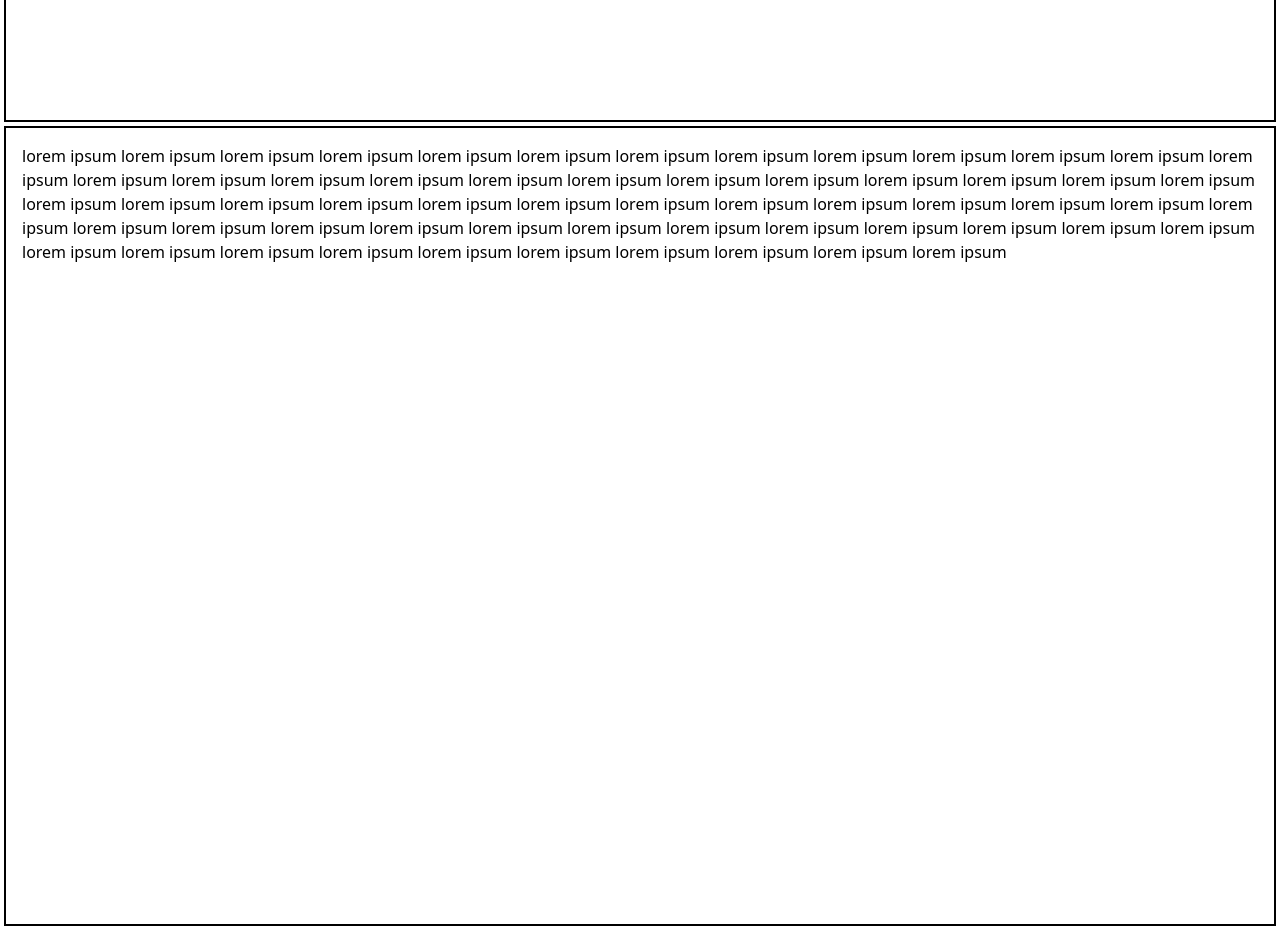
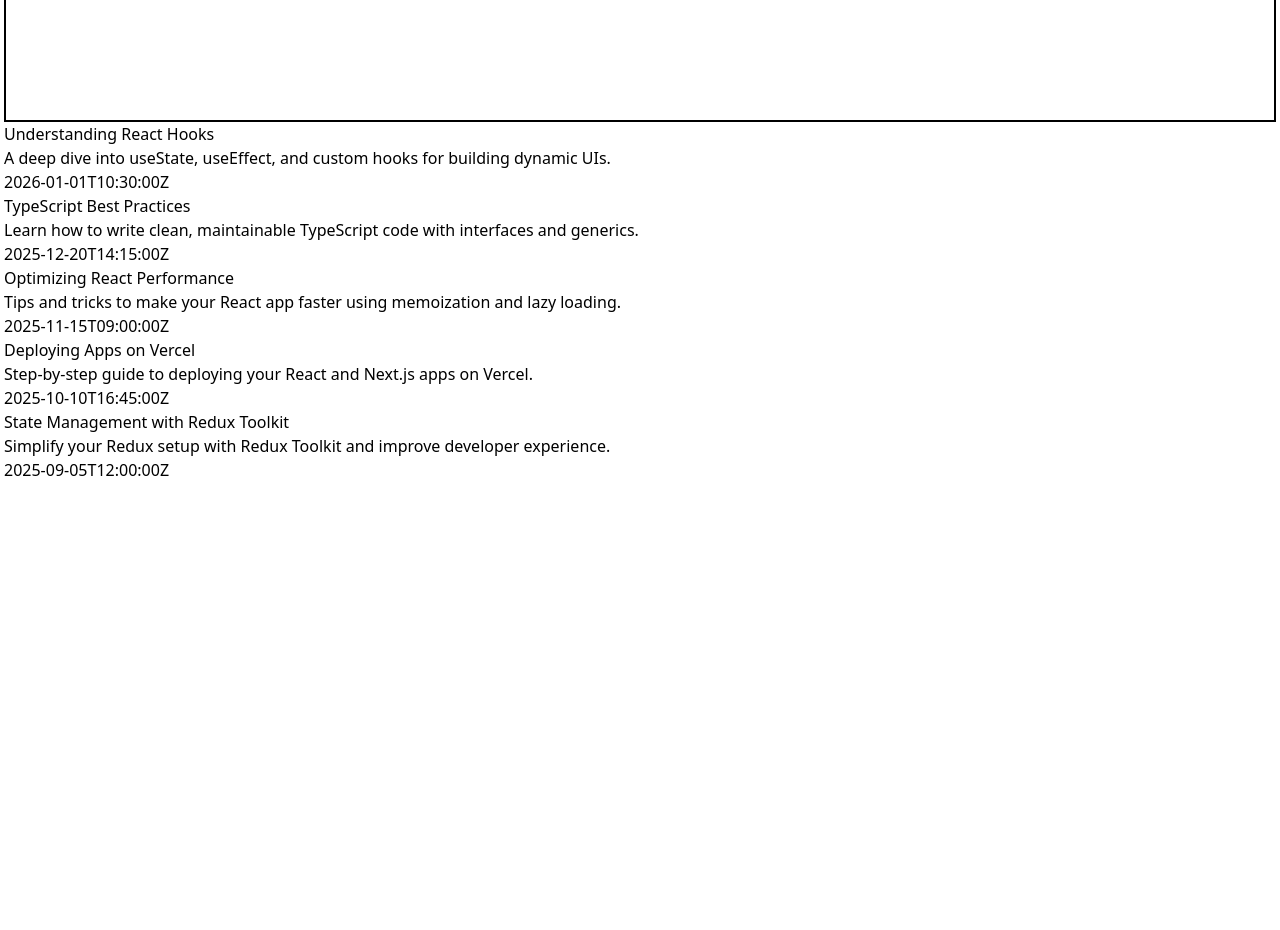
Before and after one commit to Arpit-paliwal555/BlogsWithImages, a React (Vite) app: page / in a window 1280 px wide. Shown: the part 760-1690 px from the top of the page. After the commit the page ends 1246 px from the top, so only its background shows below. Built offline with nearby package versions, Linux system fonts and the light colour scheme.

Commit message:
added mock data for blogs

```diff
--- a/src/App.tsx
+++ b/src/App.tsx
@@ -2,14 +2,15 @@ import './App.css'
 import Navbar from './components/Navbar'
 import Hero from './components/Hero'
 import BlogList from './components/BlogList'
-
+import { blogsList} from './utils/Blogs'
+import type { IBlogpost } from './interfaces/IBlogPost'
 function App() {
-
+  const list:IBlogpost[] = blogsList;
   return (
     <>
       <Navbar></Navbar>
       <Hero></Hero>
-      <BlogList></BlogList>
+      <BlogList list={list}></BlogList>
     </>
   )
 }
--- /dev/null
+++ b/src/components/BlogCard.tsx
@@ -0,0 +1,16 @@
+import type { FunctionComponent } from "react";
+import type { IBlogpost } from "../interfaces/IBlogPost";
+
+
+const BlogCard: FunctionComponent<IBlogpost> = (props:IBlogpost) => {
+    const {title, description, publishedAt} = props;
+    return (<div>
+        <h1>{title}</h1>
+        <p>{description}</p>
+        <div>
+            <p>{publishedAt}</p>
+        </div>
+    </div>  );
+}
+
+export default BlogCard;
--- a/src/components/BlogList.tsx
+++ b/src/components/BlogList.tsx
@@ -1,18 +1,19 @@
 import type { FunctionComponent } from "react";
+import type { IBlogpost } from "../interfaces/IBlogPost";
+import BlogCard from "./BlogCard";
+import { div } from "framer-motion/client";
 
 interface BlogListProps {
-
+       list: IBlogpost[]
 }
 
-const BlogList: FunctionComponent<BlogListProps> = () => {
+const BlogList: FunctionComponent<BlogListProps> = (props:BlogListProps) => {
+    const {list} = props;
     return (
-        <div className="border-2 h-screen p-4 mt-1">
-           lorem ipsum lorem ipsum lorem ipsum lorem ipsum lorem ipsum lorem ipsum lorem ipsum lorem ipsum lorem ipsum lorem ipsum
-           lorem ipsum lorem ipsum lorem ipsum lorem ipsum lorem ipsum lorem ipsum lorem ipsum lorem ipsum lorem ipsum lorem ipsum
-           lorem ipsum lorem ipsum lorem ipsum lorem ipsum lorem ipsum lorem ipsum lorem ipsum lorem ipsum lorem ipsum lorem ipsum
-           lorem ipsum lorem ipsum lorem ipsum lorem ipsum lorem ipsum lorem ipsum lorem ipsum lorem ipsum lorem ipsum lorem ipsum
-           lorem ipsum lorem ipsum lorem ipsum lorem ipsum lorem ipsum lorem ipsum lorem ipsum lorem ipsum lorem ipsum lorem ipsum
-           lorem ipsum lorem ipsum lorem ipsum lorem ipsum lorem ipsum lorem ipsum lorem ipsum lorem ipsum lorem ipsum lorem ipsum
+        <div>
+        {list.map((blog:IBlogpost)=>(
+                <BlogCard key={blog.id} {...blog}></BlogCard>
+        ))}
         </div>
     );
 }
--- /dev/null
+++ b/src/interfaces/IBlogPost.ts
@@ -0,0 +1,7 @@
+export interface IBlogpost{
+    id: number;
+    title: string;
+    description: string;
+    viewCount: number;
+    publishedAt: string;
+}
--- /dev/null
+++ b/src/utils/Blogs.ts
@@ -0,0 +1,39 @@
+import type { IBlogpost } from "../interfaces/IBlogPost"
+export const blogsList:IBlogpost[] = [
+
+{
+    id: 1,
+    title: "Understanding React Hooks",
+    description: "A deep dive into useState, useEffect, and custom hooks for building dynamic UIs.",
+    viewCount: 1200,
+    publishedAt: "2026-01-01T10:30:00Z"
+  },
+  {
+    id: 2,
+    title: "TypeScript Best Practices",
+    description: "Learn how to write clean, maintainable TypeScript code with interfaces and generics.",
+    viewCount: 850,
+    publishedAt: "2025-12-20T14:15:00Z"
+  },
+  {
+    id: 3,
+    title: "Optimizing React Performance",
+    description: "Tips and tricks to make your React app faster using memoization and lazy loading.",
+    viewCount: 640,
+    publishedAt: "2025-11-15T09:00:00Z"
+  },
+  {
+    id: 4,
+    title: "Deploying Apps on Vercel",
+    description: "Step-by-step guide to deploying your React and Next.js apps on Vercel.",
+    viewCount: 500,
+    publishedAt: "2025-10-10T16:45:00Z"
+  },
+  {
+    id: 5,
+    title: "State Management with Redux Toolkit",
+    description: "Simplify your Redux setup with Redux Toolkit and improve developer experience.",
+    viewCount: 980,
+    publishedAt: "2025-09-05T12:00:00Z"
+  }
+]
```
